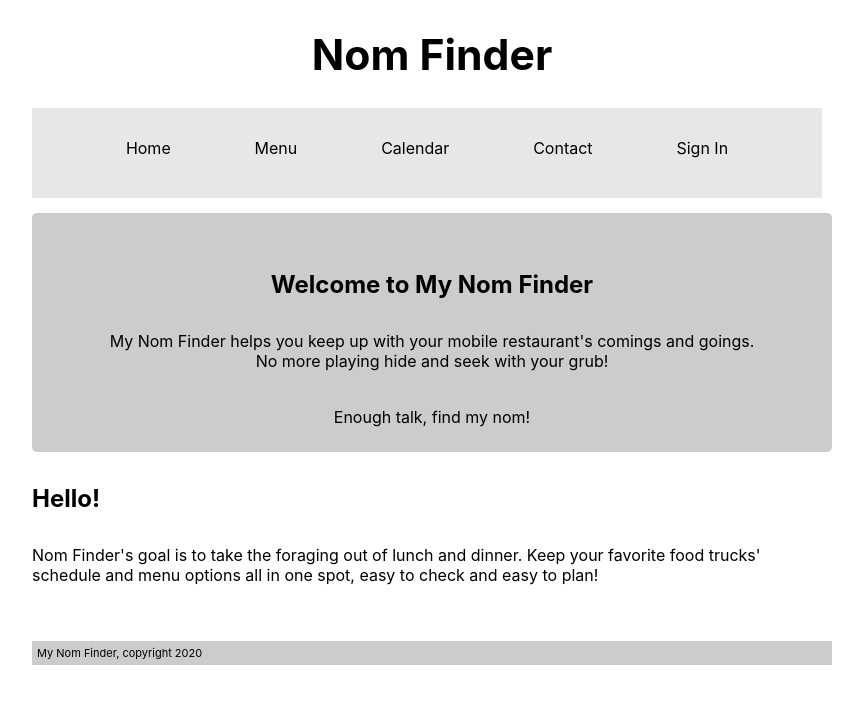
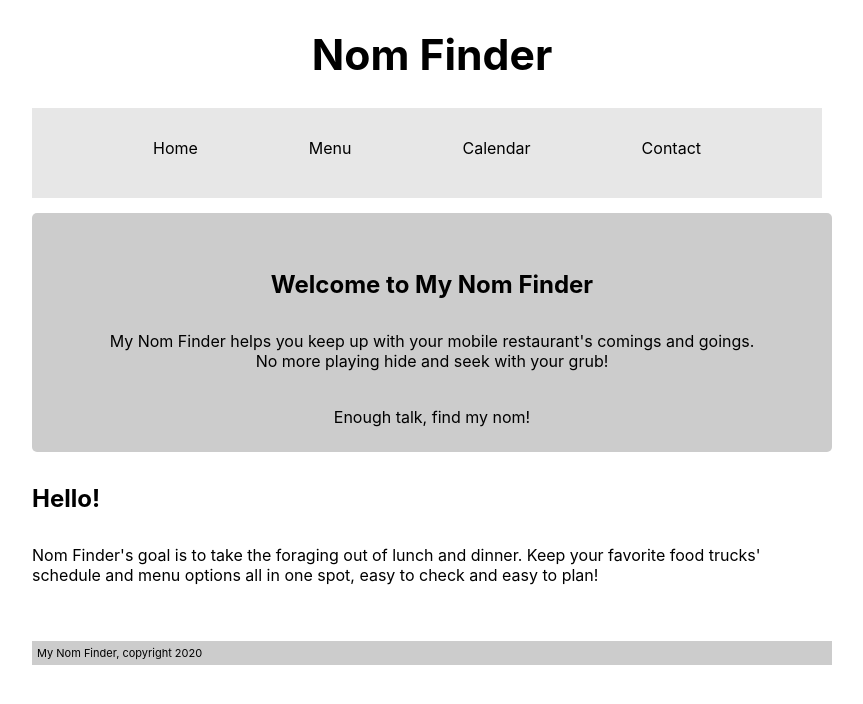
Before and after one commit to genkirawrs/my-nom-finder, a React (Create React App) app: page / in a window 1280 px wide. Shown: the top 704 px of the page, without its empty margins (208-1071 px from the left). Built offline with nearby package versions, Linux system fonts and the light colour scheme.

Commit message:
removing login link from header since there's not much use for it currently

```diff
--- a/src/Nav/Nav.js
+++ b/src/Nav/Nav.js
@@ -27,11 +27,6 @@ export default function Nav(props) {
             Contact
           </Link>
 	</li>
-	<li>
-          <Link to={'/login'}>
-            Sign In
-          </Link>
-	</li>
       </ul>
     </nav>
   );
```
